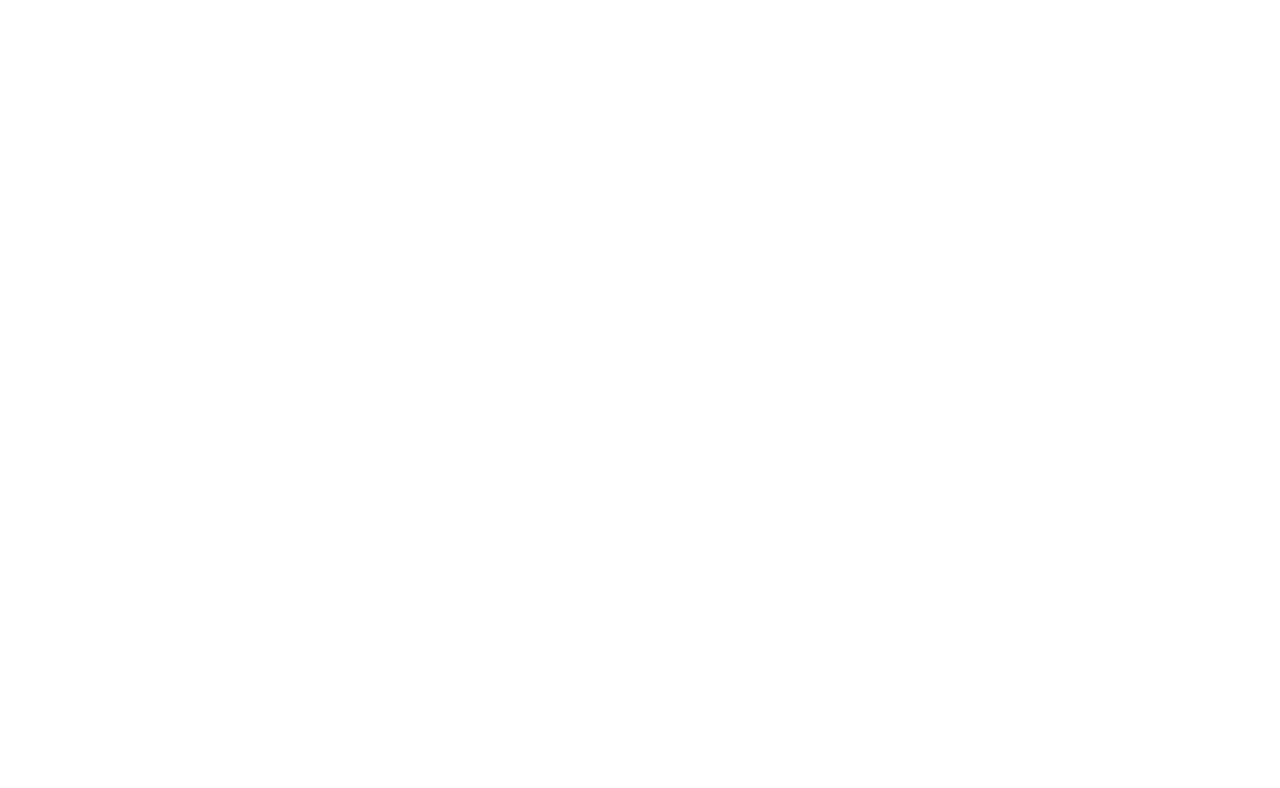
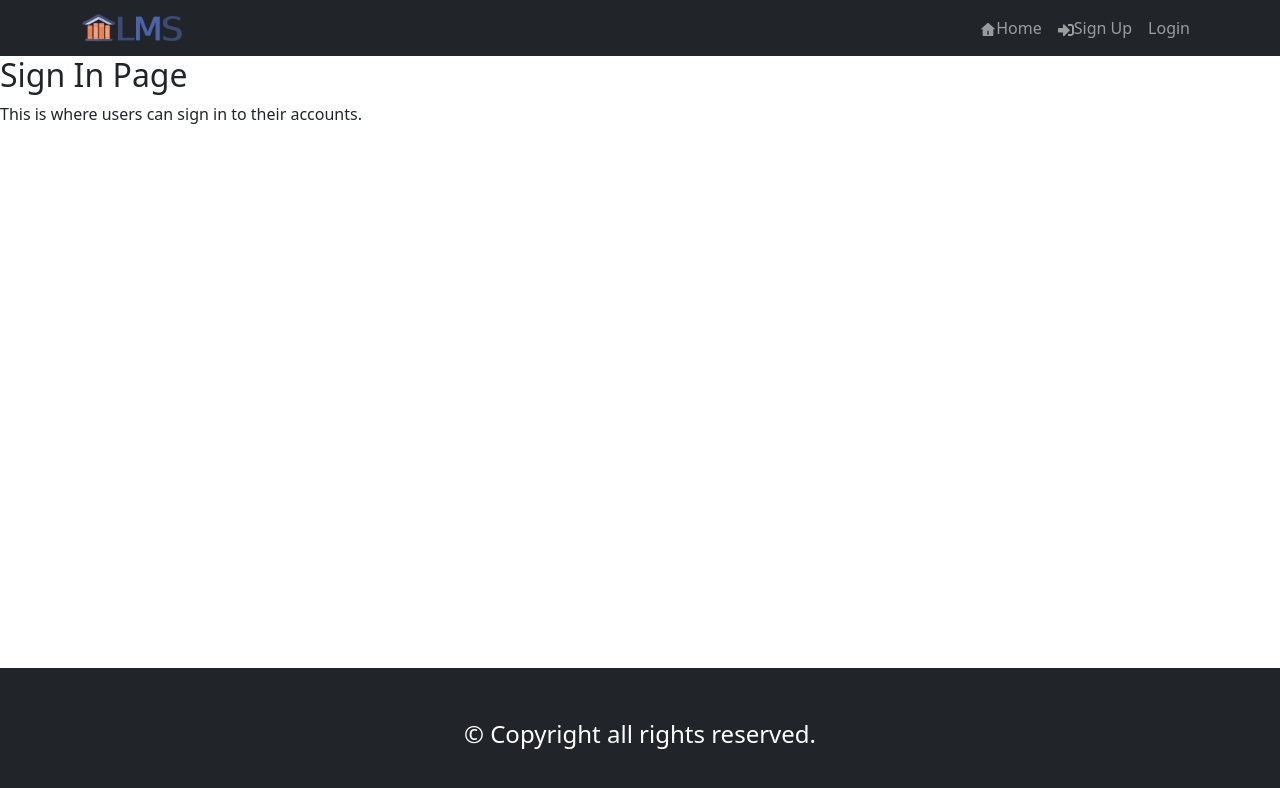
Before and after one commit to jabbard/LMS-FrontEnd, a React (Vite) app: page /login in a window 1280 px wide. Before the commit this address had no page. Shown: the top 788 px of the page. Built offline with nearby package versions, Linux system fonts and the light colour scheme.

Commit message:
setup outlet with react router dom

```diff
--- a/src/components/layouts/DefaultLayout.jsx
+++ b/src/components/layouts/DefaultLayout.jsx
@@ -1,13 +1,15 @@
 import React from 'react'
 import { Header } from './Header'
 import Footer from './Footer'
+import { Outlet } from 'react-router-dom'
 
-const DefaultLayout = ({ children }) => {
+const DefaultLayout = () => {
   return (
     <div>
         <Header />
-            <main className="main">{children}</main>
-
+        <main className="main">
+            <Outlet/>
+        </main>
         <Footer />
     </div>
   )
--- a/src/components/layouts/Header.jsx
+++ b/src/components/layouts/Header.jsx
@@ -2,17 +2,20 @@
 import Nav from 'react-bootstrap/Nav';
 import Navbar from 'react-bootstrap/Navbar';
 import { Link } from 'react-router-dom';
+import logo from '../../assets/lms-logo-wide.png';
+import { RiHome4Fill } from 'react-icons/ri';
+import { FaSignInAlt } from 'react-icons/fa';
 
 export const Header = () => {
   return (
     <Navbar expand="md" className="bg-dark" variant="dark">
       <Container>
-        <Navbar.Brand href="#home">Library Management System</Navbar.Brand>
+        <Link to="/"><img src={logo} width="100px" alt="" /></Link>
         <Navbar.Toggle aria-controls="basic-navbar-nav" />
         <Navbar.Collapse id="basic-navbar-nav">
           <Nav className="ms-auto">
-            <Link className="nav-link" to="/">Home</Link>
-            <Link className="nav-link" to="/signup">Sign Up</Link>
+            <Link className="nav-link" to="/"><RiHome4Fill/>Home</Link>
+            <Link className="nav-link" to="/signup"><FaSignInAlt/>Sign Up</Link>
             <Link className="nav-link" to="/login">Login</Link>
           </Nav>
         </Navbar.Collapse>
--- a/src/routes/AppRoutes.jsx
+++ b/src/routes/AppRoutes.jsx
@@ -2,9 +2,8 @@
 import { Routes, Route } from "react-router-dom";
 import {
   HomePage,
-  ReviewsPage,
-  DashboardPage,
-  EditBookPage,
+  SignUpPage,
+  LoginPage
 } from "../pages/index";
 import DefaultLayout from "../components/layouts/DefaultLayout";
 
@@ -12,18 +11,11 @@
   return (
     <div>
       <Routes>
-        {/* public pages */}
-        <Route
-          path="/"
-          element={
-            <DefaultLayout>
-              <HomePage />
-            </DefaultLayout>
-          }
-        />
-
-        {/* private pages */}
-        <Route path="/reviews" element={<ReviewsPage />} />
+        <Route path="/" element={<DefaultLayout/>}>
+          <Route index element={<HomePage />} />
+          <Route path="/signup" element={<SignUpPage/>} />
+          <Route path="/login" element={<LoginPage/>} />
+        </Route>
       </Routes>
     </div>
   );
```
Also changed, not shown: src/pages/index.js (+5 -4 lines).
